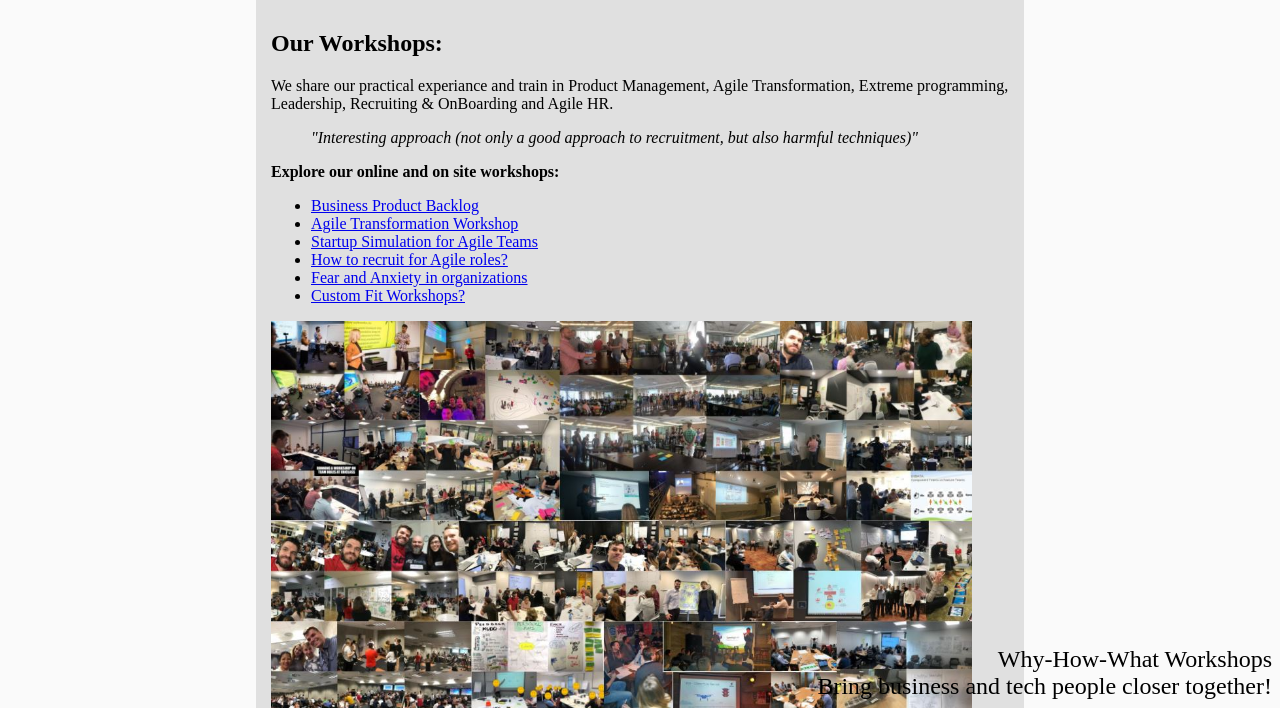
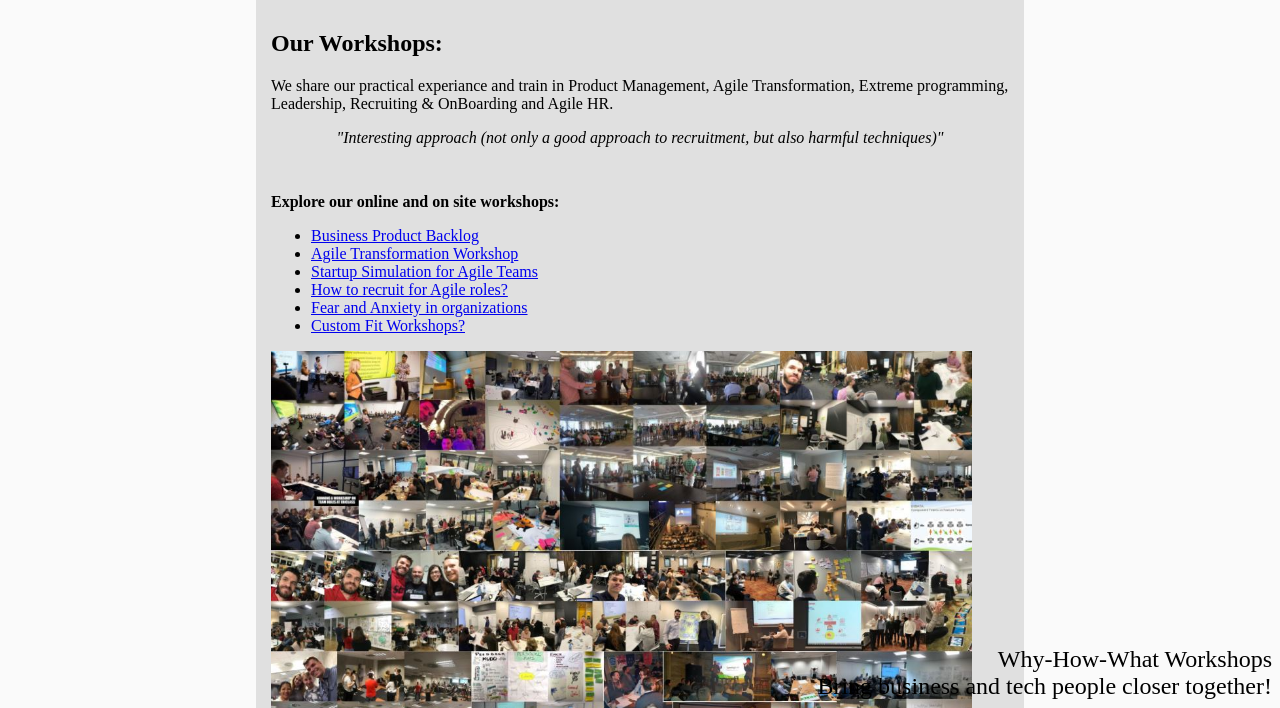
Before and after one commit to tmoranskit/fesle.eu, a plain HTML site: page workshops.html in a window 1280 px wide. Shown: the part 92-800 px from the top of the page. Drawn offline with Linux system fonts and the light colour scheme.

Commit message:
recomendations scools

```diff
--- a/resources/css/style.css
+++ b/resources/css/style.css
@@ -102,6 +102,13 @@ div.questiontxt {
     background-color: #fc7c24;
     transition: 1s ease-in-out;
   }
+
+#recommendations {
+    height: 3em;
+    overflow:scroll;
+    overflow-x: hidden;
+    text-align: center;
+}
 
 body {
     background-color: #fafafa;
--- a/resources/js/recommendations.js
+++ b/resources/js/recommendations.js
@@ -6,7 +6,7 @@ var myVar = setInterval(myTimer, 1000);
 
 var chromaticScale = [
 
-    'I love ho you lead the training it super and it is perfectly prepared in terms of form"',
+    '"I love how you lead the training it super and it is perfectly prepared in terms of form"',
     '"Great training, one of the best I have participated in!"',
     '"Thank you for the openness of the lecturer and nice time :)"',
     '"Great training, a lot of knowledge"',
```
